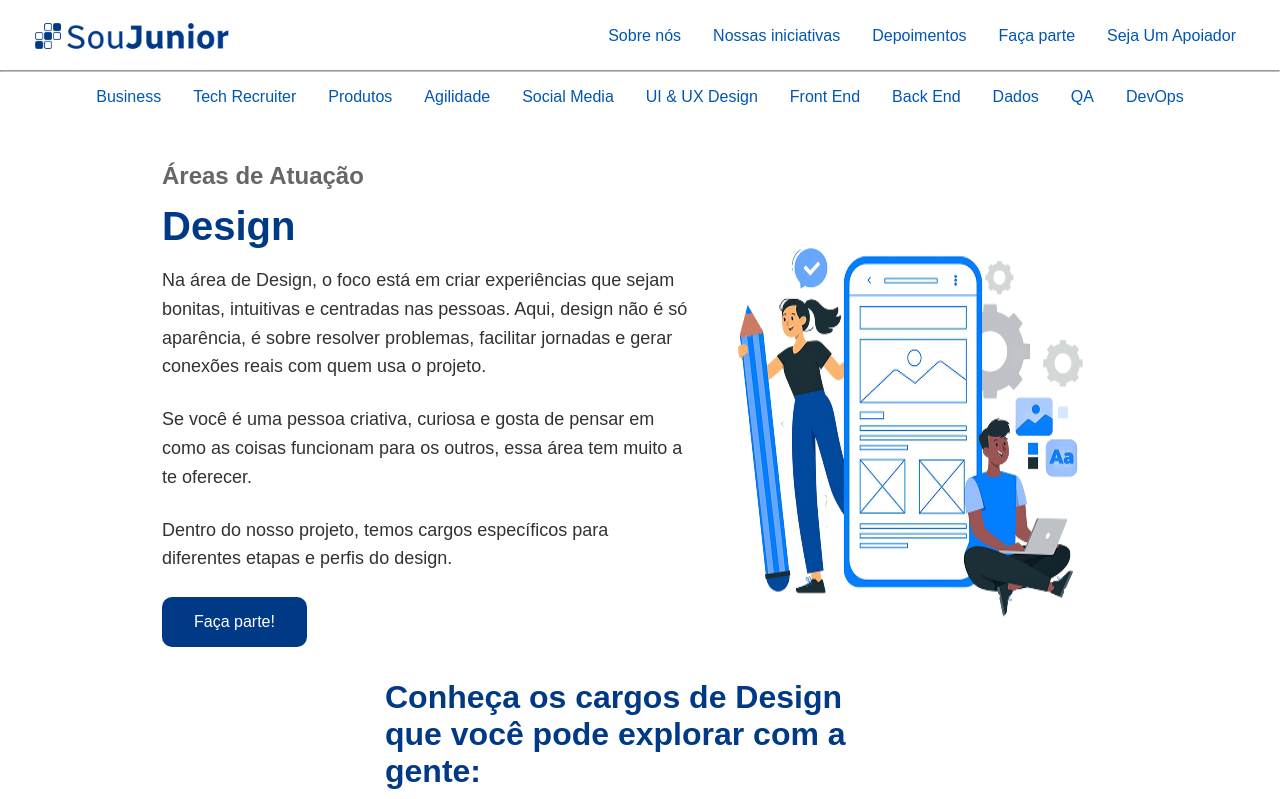
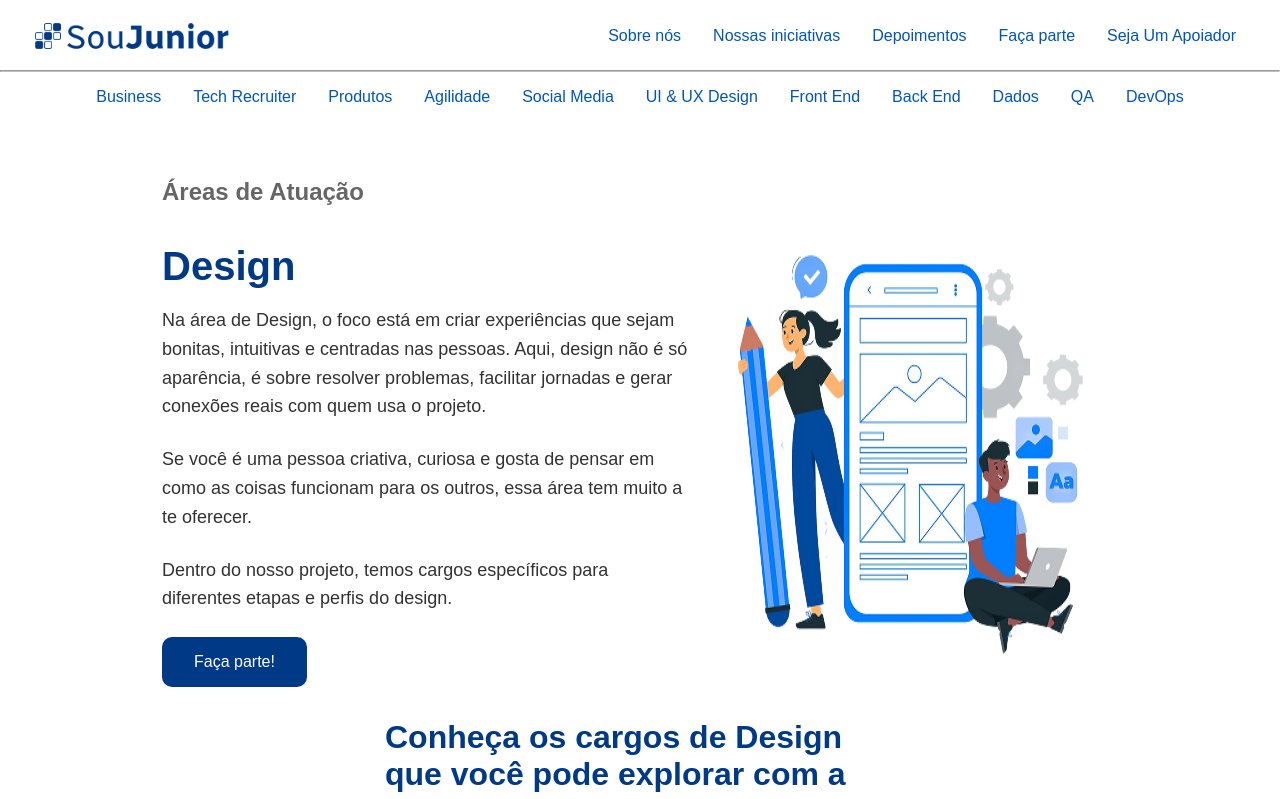
Before and after one commit to dev-fagundes01/site-webapp-v2, a React (Create React App) app: page /design in a window 1280 px wide. Shown: the top 799 px of the page. Built offline with nearby package versions, Linux system fonts and the light colour scheme; a web font is replaced by a local one.

Commit message:
feat: refactor styles and props for Link, List, Subtitle, and Text components for improved consistency and flexibility

```diff
--- a/src/pages/design/view/index.view.tsx
+++ b/src/pages/design/view/index.view.tsx
@@ -67,7 +67,7 @@ const DesignView: React.FC<DesignViewProps> = ({
         aria-label="Conteúdo principal da página de design"
       >
         <section aria-labelledby="design-heading">
-          <Subtitle>Áreas de Atuação</Subtitle>
+          <Subtitle marginBottom={36} marginTop={16}>Áreas de Atuação</Subtitle>
           <Title size={40}>Design</Title>
 
           <Text size={20} color="#323232" weight={400}>
```
Also changed, not shown: src/components/.global/link/link.styles.ts, src/components/.global/list/list.styles.ts, src/components/.global/subtitle/index.tsx, src/components/.global/subtitle/subtitle.styles.ts, src/components/.global/subtitle/types.ts, src/components/.global/text/text.styles.ts.
